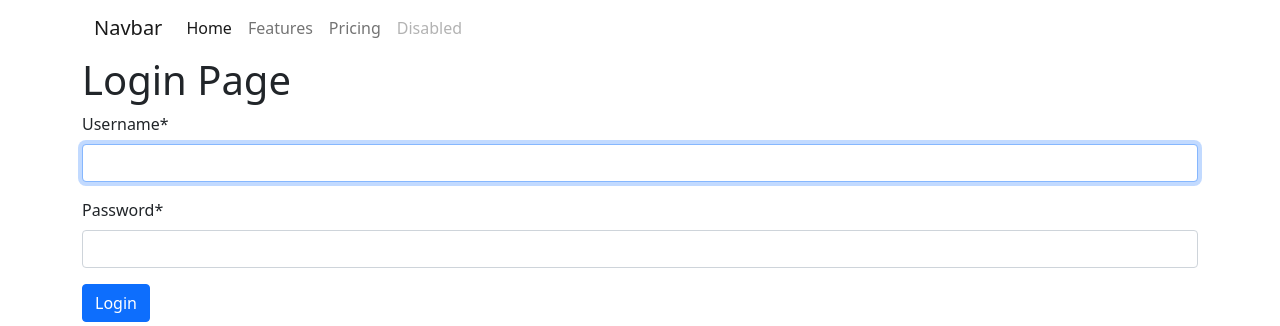
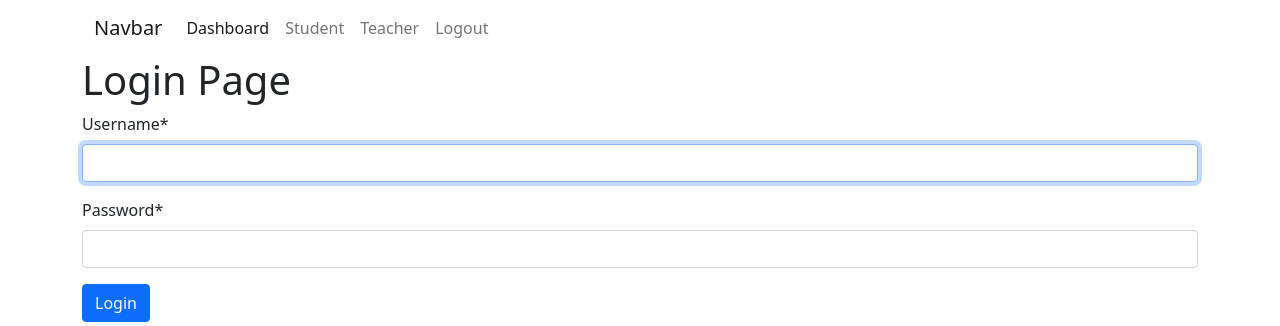
Before and after one commit to MdMaheebHossen/institute_management, a Django app: page / in a window 1280 px wide. Shown: the top 326 px of the page. Run offline with Django 5.2, Linux system fonts and the light colour scheme; some libraries are stand-ins or nearby versions.

Commit message:
14th commit nav-navbar Dashboard, Student, Teacher, Logoutdone

```diff
--- a/institute_project/users_auth/templates/master/nav.html
+++ b/institute_project/users_auth/templates/master/nav.html
@@ -6,10 +6,10 @@
       </button>
       <div class="collapse navbar-collapse" id="navbarNavAltMarkup">
         <div class="navbar-nav">
-          <a class="nav-link active" aria-current="page" href="#">Home</a>
-          <a class="nav-link" href="#">Features</a>
-          <a class="nav-link" href="#">Pricing</a>
-          <a class="nav-link disabled" href="#" tabindex="-1" aria-disabled="true">Disabled</a>
+          <a class="nav-link active" aria-current="page" href="{% url 'dashboard_view' %}">Dashboard</a>
+          <a class="nav-link" href="#">Student</a>
+          <a class="nav-link" href="#">Teacher</a>
+          <a class="nav-link" href="{% url 'logout_view' %}" tabindex="-1" aria-disabled="true">Logout</a>
         </div>
       </div>
     </div>
```
